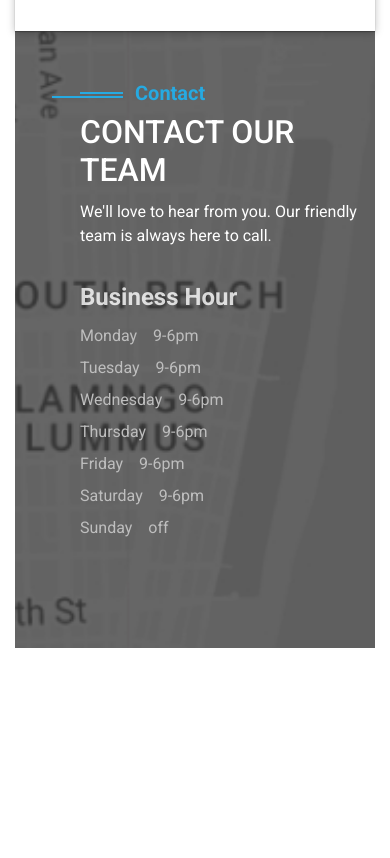
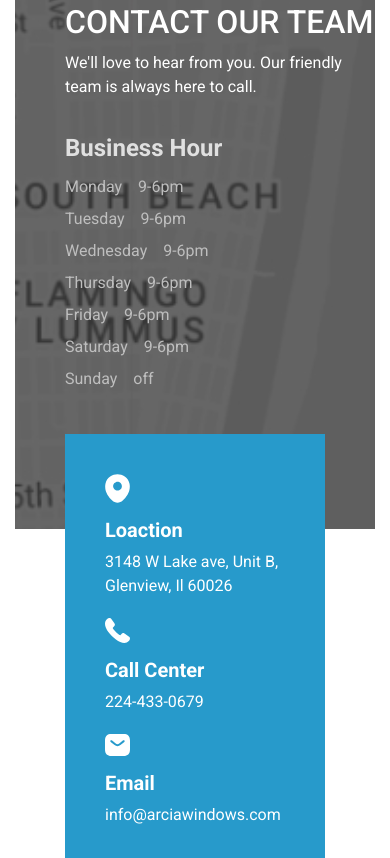
Before and after one commit to ferdoushasan416/arciawindows, a plain HTML site: page index.html in a window 390 px wide. Shown: the part 8328-9186 px from the top of the page. Before the commit the page ends 8976 px from the top, so only its background shows below. Drawn offline with Linux system fonts and the light colour scheme.

Commit message:
now add a section contect info area and addres style in html and css

```diff
--- a/index.html
+++ b/index.html
@@ -259,6 +259,37 @@
                 </div>
              </div>
           </div>
+          <div class="contact-info-bottom">
+             <div class="row">
+                 <div class="col-xl-4 col-md-6">
+                    <div class="contact-info-box">
+                       <img src="assets/images/location.svg">
+                       <div class="contact-deatls">
+                          <h4>Loaction</h4>
+                          <p>3148 W Lake ave, Unit B, Glenview, Il 60026</p>
+                       </div>
+                    </div>
+                 </div>
+                 <div class="col-xl-4 col-md-6">
+                    <div class="contact-info-box">
+                       <img src="assets/images/phone.svg">
+                       <div class="contact-deatls">
+                          <h4>Call Center</h4>
+                          <p><a href="tel:224-433-0679">224-433-0679</a></p>
+                       </div>
+                    </div>
+                 </div>
+                 <div class="col-xl-4 col-md-6">
+                    <div class="contact-info-box">
+                       <img src="assets/images/envelop.svg">
+                       <div class="contact-deatls">
+                          <h4>Email</h4>
+                          <p><a href="mailto:info@arciawindows.com">info@arciawindows.com</a></p>
+                       </div>
+                    </div>
+                 </div>
+             </div>
+          </div>
        </div>
     </section>
     <!--- Contact Section End Here --->
--- a/style.css
+++ b/style.css
@@ -437,8 +437,9 @@ Contact Css Start
   margin-top: 370px;
 }
 .contact-inner {
-  background-size: cover;
-  background-position: center;
+	background-size: cover;
+	background-position: center;
+	padding-bottom: 30px;
 }
 .contact-info {
 	color: #fff;
@@ -509,6 +510,65 @@ Contact Css Start
 .weekdays-list ul li span {
   margin-left: 12px;
 }
+@media only screen and (max-width:991px) {
+  .contact-section {
+    margin-top: 320px;
+  }
+}
+@media only screen and (max-width:767px) {
+  .contact-form {
+    padding: 35px;
+  }
+  .contact-info {
+    padding-left: 50px;
+  }
+}
+.contact-info-bottom {
+	background-color: #279ACB;
+	padding: 50px;
+	margin: 0 90px 0 90px;
+	margin-top: -95px !important;
+}
+.contact-info-box {
+	display: flex;
+	align-items: center;
+}
+.contact-info-box img {
+  margin-right: 20px;
+}
+.contact-info-box h4 {
+  color: #fff;
+  font-size: 24px;
+  line-height: 24px;
+}
+.contact-info-box p, .contact-info-box a {
+	color: #fff;
+	font-size: 16px;
+	line-height: 24px;
+  max-width: 198px;
+}
+@media only screen and (max-width:1199px) {
+  .contact-info-box {
+    margin-bottom: 20px;
+  }
+}
+@media only screen and (max-width:767px) {
+	.contact-info-bottom {
+    padding: 40px;
+    margin: 0 50px 0 50px;
+  }
+  .contact-info-box {
+    display: block;
+    align-items: center;
+  }
+  .contact-info-box img {
+    margin-bottom: 15px;
+    width: 25px;
+  }
+  .contact-info-box h4 {
+    font-size: 20px;
+  }
+}
 /*
 ============================
 Contact Css End
```
Also changed, not shown: assets/images/envelop.svg (added), assets/images/location.svg (added), assets/images/phone.svg (added).
